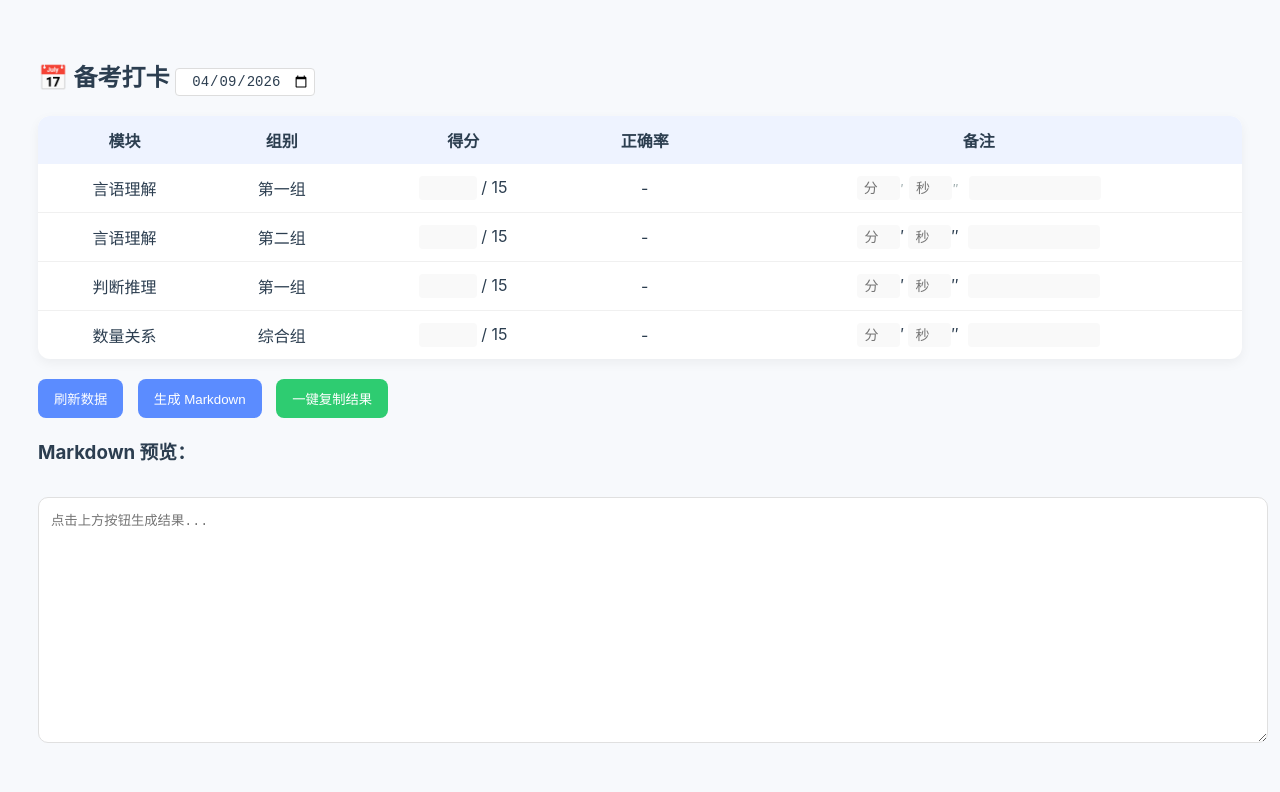
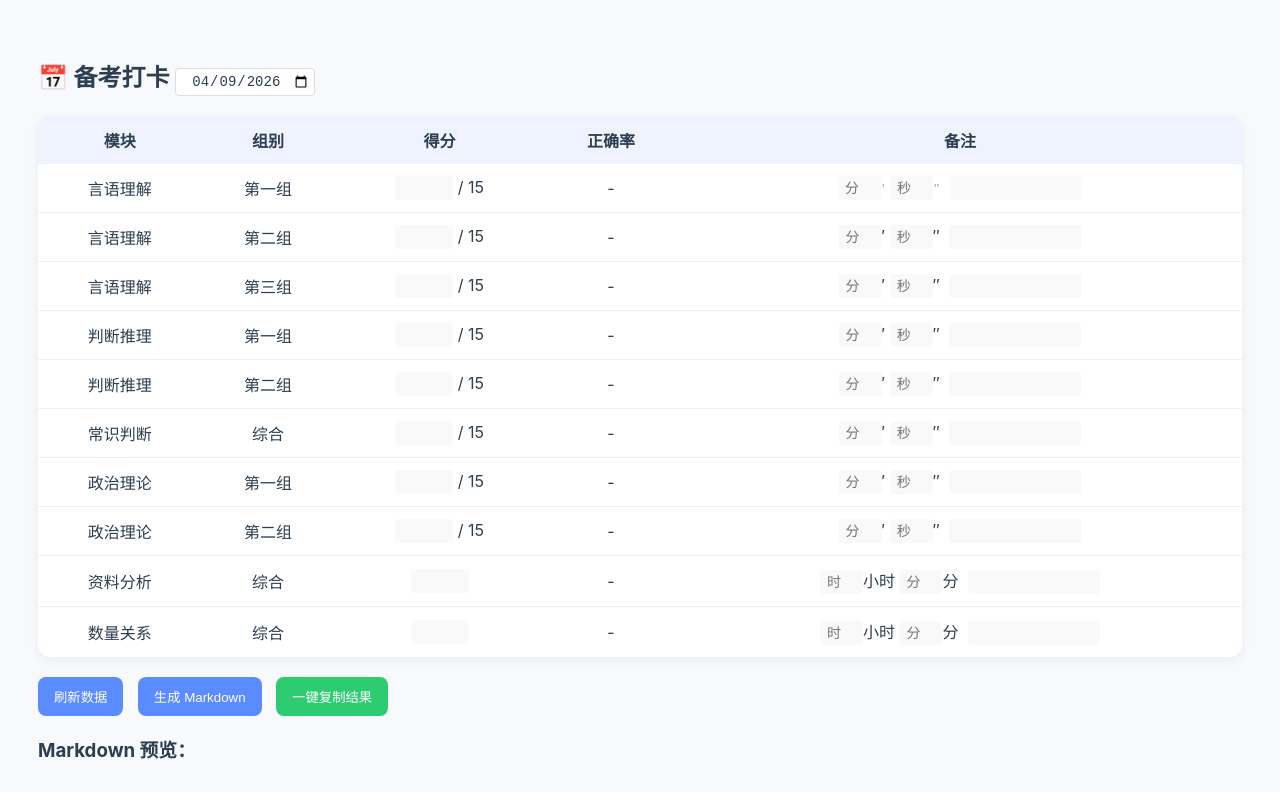
Before and after one commit to Charltin/charltin.github.io, a plain HTML site: page index.html in a window 1280 px wide. Shown: the top 792 px of the page. Drawn offline with Linux system fonts and the light colour scheme.

Commit message:
Update index.html

```diff
--- a/index.html
+++ b/index.html
@@ -1,8 +1,9 @@
 <!DOCTYPE html>
 <html lang="zh-CN">
+
 <head>
   <meta charset="UTF-8">
-<title>行测备考打卡工具-增强版</title>
+  <title>行测备考打卡工具</title>
   <style>
     body {
       font-family: -apple-system, BlinkMacSystemFont, "Segoe UI", Roboto;
@@ -11,7 +12,9 @@ body {
       color: #2c3e50;
     }
 
-h2 { margin-bottom: 20px; }
+    h2 {
+      margin-bottom: 20px;
+    }
 
     table {
       border-collapse: collapse;
@@ -19,12 +22,23 @@ table {
       background: #ffffff;
       border-radius: 12px;
       overflow: hidden;
-  box-shadow: 0 4px 12px rgba(0,0,0,0.05);
+      box-shadow: 0 4px 12px rgba(0, 0, 0, 0.05);
     }
 
-th { background: #eef3ff; font-weight: 600; }
-th, td { padding: 12px; text-align: center; }
-tr:not(:last-child) td { border-bottom: 1px solid #f0f0f0; }
+    th {
+      background: #eef3ff;
+      font-weight: 600;
+    }
+
+    th,
+    td {
+      padding: 12px;
+      text-align: center;
+    }
+
+    tr:not(:last-child) td {
+      border-bottom: 1px solid #f0f0f0;
+    }
 
     input {
       border: none;
@@ -36,11 +50,25 @@ input {
       border-radius: 4px;
       padding: 4px;
     }
-input:focus { background: #f0f5ff; }
 
-.score-input { width: 50px; }
-.time-input { width: 35px; }
-.text-input { width: 120px; text-align: left; padding-left: 8px; margin-left: 5px; }
+    input:focus {
+      background: #f0f5ff;
+    }
+
+    .score-input {
+      width: 50px;
+    }
+
+    .time-input {
+      width: 35px;
+    }
+
+    .text-input {
+      width: 120px;
+      text-align: left;
+      padding-left: 8px;
+      margin-left: 5px;
+    }
 
     button {
       margin-right: 10px;
@@ -53,8 +81,14 @@ button {
       font-weight: 500;
       transition: 0.2s;
     }
-button:hover { background: #4a75e6; }
-#copyBtn { background: #2ecc71; }
+
+    button:hover {
+      background: #4a75e6;
+    }
+
+    #copyBtn {
+      background: #2ecc71;
+    }
 
     textarea {
       width: 100%;
@@ -65,9 +99,15 @@ textarea {
       font-family: 'Cascadia Code', monospace;
       margin-top: 15px;
     }
-.time-label { font-size: 12px; color: #95a5a6; margin: 0 1px; }
+
+    .time-label {
+      font-size: 12px;
+      color: #95a5a6;
+      margin: 0 1px;
+    }
   </style>
 </head>
+
 <body>
 
   <h2>📅 备考打卡 <input type="date" id="date" style="width: 130px; background:white; border:1px solid #ddd;"></h2>
@@ -106,6 +146,17 @@ textarea {
         </td>
       </tr>
       <tr>
+        <td>言语理解</td>
+        <td>第三组</td>
+        <td><input type="number" class="score-input"> / 15</td>
+        <td class="rate">-</td>
+        <td>
+          <input type="number" class="time-input min" placeholder="分">′
+          <input type="number" class="time-input sec" placeholder="秒">″
+          <input type="text" class="text-input txt">
+        </td>
+      </tr>
+      <tr>
         <td>判断推理</td>
         <td>第一组</td>
         <td><input type="number" class="score-input"> / 15</td>
@@ -117,13 +168,69 @@ textarea {
         </td>
       </tr>
       <tr>
-  <td>数量关系</td>
-  <td>综合组</td>
+        <td>判断推理</td>
+        <td>第二组</td>
         <td><input type="number" class="score-input"> / 15</td>
         <td class="rate">-</td>
         <td>
           <input type="number" class="time-input min" placeholder="分">′
           <input type="number" class="time-input sec" placeholder="秒">″
+          <input type="text" class="text-input txt">
+        </td>
+      </tr>
+      <tr>
+        <td>常识判断</td>
+        <td>综合</td>
+        <td><input type="number" class="score-input"> / 15</td>
+        <td class="rate">-</td>
+        <td>
+          <input type="number" class="time-input min" placeholder="分">′
+          <input type="number" class="time-input sec" placeholder="秒">″
+          <input type="text" class="text-input txt">
+        </td>
+      </tr>
+      <tr>
+        <td>政治理论</td>
+        <td>第一组</td>
+        <td><input type="number" class="score-input"> / 15</td>
+        <td class="rate">-</td>
+        <td>
+          <input type="number" class="time-input min" placeholder="分">′
+          <input type="number" class="time-input sec" placeholder="秒">″
+          <input type="text" class="text-input txt">
+        </td>
+      </tr>
+      <tr>
+        <td>政治理论</td>
+        <td>第二组</td>
+        <td><input type="number" class="score-input"> / 15</td>
+        <td class="rate">-</td>
+        <td>
+          <input type="number" class="time-input min" placeholder="分">′
+          <input type="number" class="time-input sec" placeholder="秒">″
+          <input type="text" class="text-input txt">
+        </td>
+      </tr>
+      <tr>
+        <td>资料分析</td>
+        <td>综合</td>
+
+        <td><input type="text" class="score-input"></td>
+        <td class="rate">-</td>
+        <td>
+          <input type="number" class="time-input min" placeholder="时">小时
+          <input type="number" class="time-input sec" placeholder="分">分
+          <input type="text" class="text-input txt">
+        </td>
+      </tr>
+      <tr>
+        <td>数量关系</td>
+        <td>综合</td>
+        <td><input type="text" class="score-input"></td>
+        <td class="rate">-</td>
+        <td>
+          <input type="number" class="time-input min" placeholder="时">小时
+          <input type="number" class="time-input sec" placeholder="分">分
           <input type="text" class="text-input txt">
         </td>
       </tr>
@@ -139,7 +246,7 @@ textarea {
   <textarea id="md" readonly placeholder="点击上方按钮生成结果..."></textarea>
 
   <script>
-window.onload = function() {
+    window.onload = function () {
       const today = new Date();
       document.getElementById('date').value = today.toISOString().split('T')[0];
     };
@@ -150,7 +257,7 @@ function calculate() {
         const input = row.querySelector(".score-input");
         const rateCell = row.querySelector(".rate");
         const val = input.value;
-    if(val !== "") {
+        if (val !== "") {
           rateCell.innerText = ((parseFloat(val) / 15) * 100).toFixed(0) + '%';
         } else {
           rateCell.innerText = "-";
@@ -171,6 +278,7 @@ function generateMD() {
         const scoreVal = cells[2].querySelector('.score-input').value;
         const score = scoreVal ? `${scoreVal}/15` : "-";
         const rate = cells[3].innerText;
+        console.log(cells[4].querySelector('.min').value || "0")
 
         // --- 核心修改逻辑 ---
         const m = cells[4].querySelector('.min').value || "0";
@@ -206,4 +314,5 @@ async function copyToClipboard() {
   </script>
 
 </body>
+
 </html>
```
Lines whose indentation alone changed are shown as unchanged.
